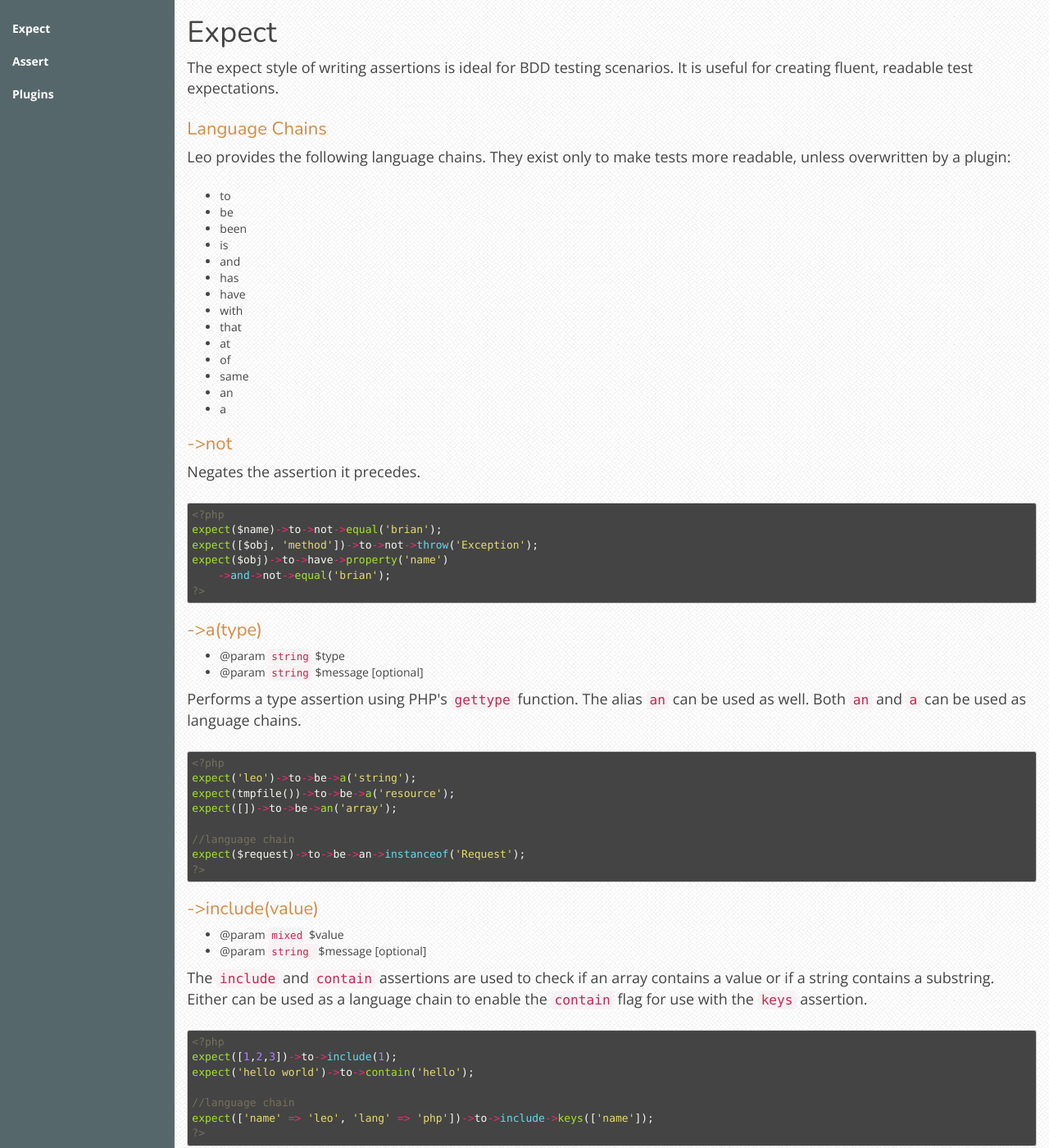
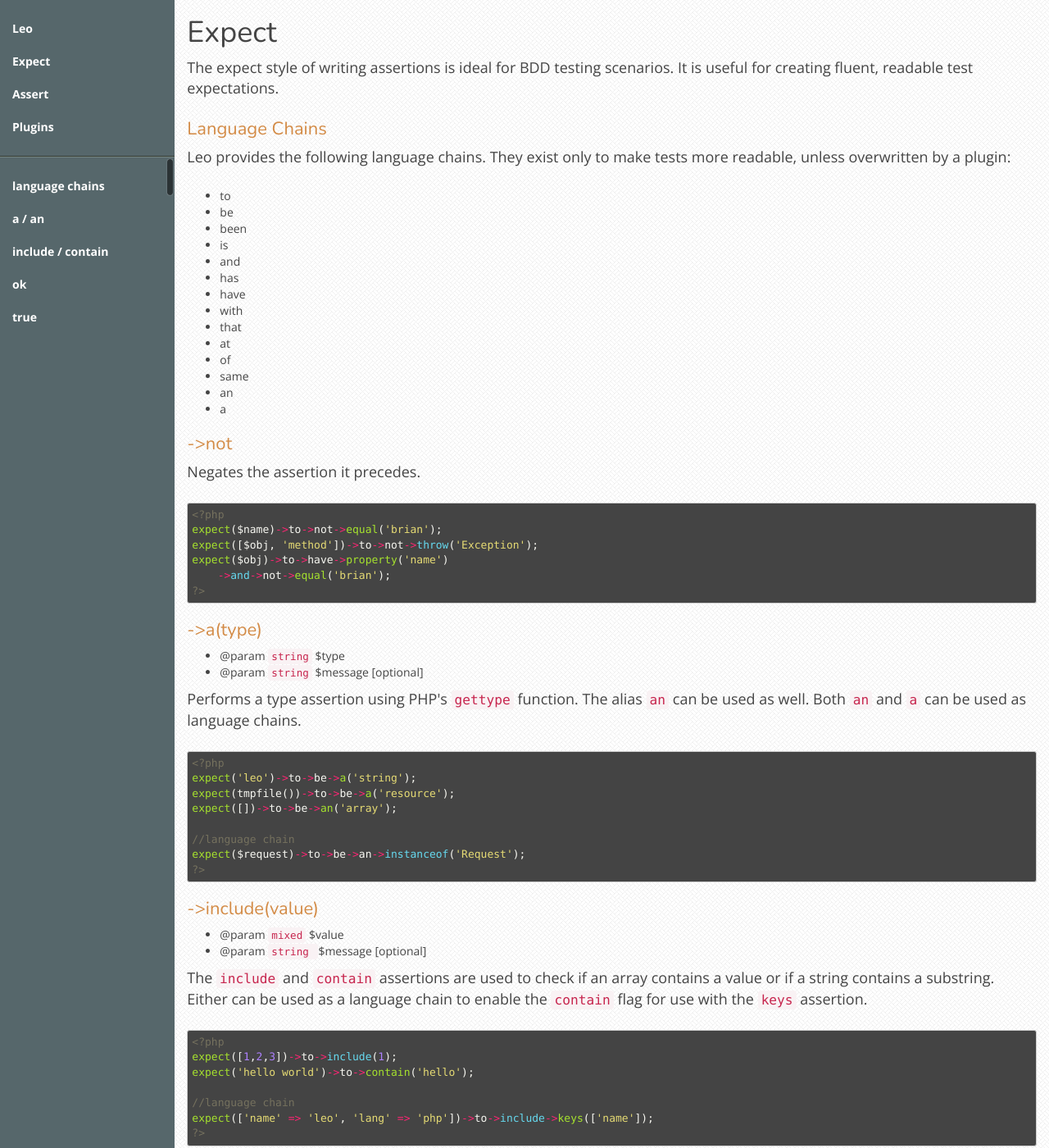
Before and after one commit to peridot-php/leo, a Jekyll site: the page built from expect.html, in a window 1280 px wide and 1400 px high. Shown: the whole window at 82% size. Built offline with Jekyll 4.4.1, drawn with Linux system fonts in a browser that asks for light colours; nearby versions of some CDN libraries; part of the change alters nothing that is shown.

Commit message:
scroll to and secondary nav

```diff
--- a/_includes/footer.html
+++ b/_includes/footer.html
@@ -3,5 +3,7 @@
     </div>
     <script src="//code.jquery.com/jquery-2.1.1.min.js"></script>
     <script src="{{site.url}}/js/bootstrap.min.js"></script>
+    <script src="{{site.url}}/js/antiscroll.js"></script>
+    <script src="{{site.url}}/js/leo.js"></script>
 </body>
 </html>
--- a/_includes/head.html
+++ b/_includes/head.html
@@ -15,6 +15,7 @@
     <link rel="stylesheet" href="{{site.baseurl}}/css/bootstrap.min.css">
     <link rel="stylesheet" href="{{site.baseurl}}/css/style.css">
     <link rel="stylesheet" href="{{site.baseurl}}/css/pygments-monokai.css">
+    <link rel="stylesheet" href="{{site.baseurl}}/css/antiscroll.css">
     <link rel="shortcut icon" href="{{site.baseurl}}/img/favicon.ico">
 </head>
 <body{% if page.class %} class="{{page.class}}"{% endif %}>
@@ -42,9 +43,40 @@
         <div class="row">
             <aside class="col-md-2 col-sm-3 sidebar hidden-xs">
                 <ul class="nav nav-sidebar">
+                    <li><a href="{{site.baseurl}}">Leo</a></li>
                     <li><a href="{{site.baseurl}}/expect.html">Expect</a></li>
                     <li><a href="#">Assert</a></li>
                     <li><a href="#">Plugins</a></li>
                 </ul>
+                {% if page.expect %}
+                <div class="antiscroll-wrap">
+                    <div class="antiscroll-inner">
+                        <ul class="nav nav-sidebar nav-scrollable">
+                            <li><a href="#expect_language_chains">language chains</a></li>
+                            <li><a href="#expect_a">a / an</a></li>
+                            <li><a href="#expect_include">include / contain</a></li>
+                            <li><a href="#expect_ok">ok</a></li>
+                            <li><a href="#expect_true">true</a></li>
+                            <li><a href="#expect_false">false</a></li>
+                            <li><a href="#expect_null">null</a></li>
+                            <li><a href="#expect_empty">empty</a></li>
+                            <li><a href="#expect_equal">equal</a></li>
+                            <li><a href="#expect_above">above</a></li>
+                            <li><a href="#expect_least">least</a></li>
+                            <li><a href="#expect_below">below</a></li>
+                            <li><a href="#expect_most">most</a></li>
+                            <li><a href="#expect_within">within</a></li>
+                            <li><a href="#expect_instanceof">instanceof</a></li>
+                            <li><a href="#expect_property">property</a></li>
+                            <li><a href="#expect_length">length</a></li>
+                            <li><a href="#expect_match">match</a></li>
+                            <li><a href="#expect_string">string</a></li>
+                            <li><a href="#expect_keys">keys</a></li>
+                            <li><a href="#expect_throw">throw</a></li>
+                            <li><a href="#expect_satisfy">satisfy</a></li>
+                        </ul>
+                    </div>
+                </div>
+                {% endif %}
             </aside>
             <main class="col-md-10 col-md-offset-2 col-sm-9 col-sm-offset-3" role="main">
--- /dev/null
+++ b/css/antiscroll.css
@@ -0,0 +1,63 @@
+.antiscroll-wrap {
+  display: inline-block;
+  position: relative;
+  overflow: hidden;
+}
+
+.antiscroll-scrollbar {
+  background: gray;
+  background: rgba(0, 0, 0, 0.5);
+  -webkit-border-radius: 7px;
+  -moz-border-radius: 7px;
+  border-radius: 7px;
+  -webkit-box-shadow: 0 0 1px #fff;
+  -moz-box-shadow: 0 0 1px #fff;
+  box-shadow: 0 0 1px #fff;
+  position: absolute;
+  opacity: 0;
+  filter: progid:DXImageTransform.Microsoft.Alpha(Opacity=0);
+  -webkit-transition: linear 300ms opacity;
+  -moz-transition: linear 300ms opacity;
+  -o-transition: linear 300ms opacity;
+}
+
+.antiscroll-scrollbar-shown {
+  opacity: 1;
+  filter: progid:DXImageTransform.Microsoft.Alpha(Opacity=100);
+}
+
+.antiscroll-scrollbar-horizontal {
+  height: 7px;
+  margin-left: 2px;
+  bottom: 2px;
+  left: 0;
+}
+
+.antiscroll-scrollbar-vertical {
+  width: 7px;
+  margin-top: 2px;
+  right: 2px;
+  top: 0;
+}
+
+.antiscroll-inner {
+  overflow: scroll;
+}
+
+/** A bug in Chrome 25 on Lion requires each selector to have their own
+    blocks. E.g. the following:
+
+    .antiscroll-inner::-webkit-scrollbar, .antiscroll-inner::scrollbar {...}
+
+    causes the width and height rules to be ignored by the browser resulting
+    in both native and antiscroll scrollbars appearing at the same time.
+ */
+.antiscroll-inner::-webkit-scrollbar {
+  width: 0;
+  height: 0;
+}
+
+.antiscroll-inner::scrollbar {
+  width: 0;
+  height: 0;
+}
--- a/css/style.css
+++ b/css/style.css
@@ -90,14 +90,33 @@ h2 {
     z-index:
 }
 
+.sidebar.col-md-2.col-sm-3 {
+    padding-left:0;
+    padding-right:0;
+}
+
 /**************
  * nav
  **************/
 .nav-sidebar {
-    margin-right: -30px;
-    margin-left: -30px;
-    padding-left: 15px;
+    border-bottom:1px solid #373D36;
     padding-top: 15px;
+    padding-bottom:15px;
+}
+
+.antiscroll-wrap {
+    border-top:1px solid #758682;
+    width:100%;
+}
+
+.nav-sidebar.nav-scrollable {
+    border-bottom-width:0;
+    margin-right:auto;
+    margin-left:auto;
+    padding-left:0;
+    padding-right:0;
+    width:100%;
+    height:200px;
 }
 
 .nav.nav-sidebar a {
--- a/expect.html
+++ b/expect.html
@@ -1,6 +1,7 @@
 ---
 layout: default
 title: Expect Guide
+expect: true
 ---
 
 <h1>Expect</h1>
@@ -9,7 +10,7 @@ title: Expect Guide
 	The expect style of writing assertions is ideal for BDD testing scenarios. It is useful for creating fluent, readable test expectations.
 </p>
 
-<h2>Language Chains</h2>
+<h2 id="expect_language_chains">Language Chains</h2>
 
 <p>Leo provides the following language chains. They exist only to make tests more readable, unless overwritten by a plugin:</p>
 
@@ -30,7 +31,7 @@ title: Expect Guide
 	<li>a</li>
 </ul>
 
-<h2>->not</h2>
+<h2 id="expect_not">->not</h2>
 
 <p>
 	Negates the assertion it precedes.
@@ -45,7 +46,7 @@ expect($obj)->to->have->property('name')
 ?>
 {% endhighlight %}
 
-<h2>->a(type)</h2>
+<h2 id="expect_a">->a(type)</h2>
 
 <ul>
 	<li>@param <code>string</code> $type</li>
@@ -67,7 +68,7 @@ expect($request)->to->be->an->instanceof('Request');
 ?>
 {% endhighlight %}
 
-<h2>->include(value)</h2>
+<h2 id="expect_include">->include(value)</h2>
 
 <ul>
 	<li>@param <code>mixed</code> $value</li>
@@ -88,7 +89,7 @@ expect(['name' => 'leo', 'lang' => 'php'])->to->include->keys(['name']);
 ?>
 {% endhighlight %}
 
-<h2>->ok</h2>
+<h2 id="expect_ok">->ok</h2>
 
 <ul>
 	<li>@param <code>string</code> $message [optional]</li>
@@ -109,7 +110,7 @@ expect(1)->to->be->ok();
 ?>
 {% endhighlight %}
 
-<h2>->true</h2>
+<h2 id="expect_true">->true</h2>
 
 <ul>
 	<li>@param <code>string</code> $message [optional]</li>
@@ -129,7 +130,7 @@ expect(true)->to->be->true();
 ?>
 {% endhighlight %}
 
-<h2>->false</h2>
+<h2 id="expect_false">->false</h2>
 
 <ul>
 	<li>@param <code>string</code> $message [optional]</li>
@@ -149,7 +150,7 @@ expect(false)->to->be->false();
 ?>
 {% endhighlight %}
 
-<h2>->null</h2>
+<h2 id="expect_null">->null</h2>
 
 <ul>
 	<li>@param <code>string</code> $message [optional]</li>
@@ -169,7 +170,7 @@ expect(null)->to->be->null();
 ?>
 {% endhighlight %}
 
-<h2>->empty</h2>
+<h2 id="expect_empty">->empty</h2>
 
 <ul>
 	<li>@param <code>string</code> $message [optional]</li>
@@ -189,7 +190,7 @@ expect([])->to->be->empty();
 ?>
 {% endhighlight %}
 
-<h2>->equal(value)</h2>
+<h2 id="expect_equal">->equal(value)</h2>
 
 <ul>
 	<li>@param <code>mixed</code> $value</li>
@@ -208,7 +209,7 @@ expect([1,2,3])->to->loosely->equal([1,2,3]);
 ?>
 {% endhighlight %}
 
-<h2>->above(value)</h2>
+<h2 id="expect_above">->above(value)</h2>
 
 <ul>
 	<li>@param <code>number</code> $value</li>
@@ -236,7 +237,7 @@ expect([1,2,3])->to->have->length->above(2);
 ?>
 {% endhighlight %}
 
-<h2>->least(value)</h2>
+<h2 id="expect_least">->least(value)</h2>
 
 <ul>
 	<li>@param <code>number</code> $value</li>
@@ -264,7 +265,7 @@ expect([1,2,3])->to->have->length->of->at->least(2);
 ?>
 {% endhighlight %}
 
-<h2>->below(value)</h2>
+<h2 id="expect_below">->below(value)</h2>
 
 <ul>
 	<li>@param <code>number</code> $value</li>
@@ -292,7 +293,7 @@ expect([1])->to->have->length->below(2);
 ?>
 {% endhighlight %}
 
-<h2>->most(value)</h2>
+<h2 id="expect_most">->most(value)</h2>
 
 <ul>
 	<li>@param <code>number</code> $value</li>
@@ -320,7 +321,7 @@ expect([1,2,3])->to->have->length->of->at->most(5);
 ?>
 {% endhighlight %}
 
-<h2>->within(lower, upper)</h2>
+<h2 id="expect_within">->within(lower, upper)</h2>
 
 <ul>
 	<li>@param <code>number</code> $lower</li>
@@ -349,7 +350,7 @@ expect([1,2,3])->to->have->length->within(2, 4);
 ?>
 {% endhighlight %}
 
-<h2>->instanceof(className)</h2>
+<h2 id="expect_instanceof">->instanceof(className)</h2>
 
 <ul>
 	<li>@param <code>string</code> $className</li>
@@ -367,7 +368,7 @@ expect($object)->to->be->an->instanceof('stdClass');
 ?>
 {% endhighlight %}
 
-<h2>->property(name, [value])</h2>
+<h2 id="expect_property">->property(name, [value])</h2>
 
 <ul>
 	<li>@param <code>string</code> $name</li>
@@ -436,7 +437,7 @@ expect($person)
 ?>
 {% endhighlight %}
 
-<h2>->length(value)</h2>
+<h2 id="expect_length">->length(value)</h2>
 
 <ul>
 	<li>@param <code>number</code> $value</li>
@@ -465,7 +466,7 @@ expect('hello')->to->have->length->below(10);
 ?>
 {% endhighlight %}
 
-<h2>->match(pattern)</h2>
+<h2 id="expect_match">->match(pattern)</h2>
 
 <ul>
 	<li>@param <code>string</code> $pattern</li>
@@ -482,7 +483,7 @@ expect('hello')->to->match('/^he/');
 ?>
 {% endhighlight %}
 
-<h2>->string(string)</h2>
+<h2 id="expect_string">->string(string)</h2>
 
 <ul>
 	<li>@param <code>string</code> $string</li>
@@ -499,7 +500,7 @@ expect('goodbye')->to->have->string('good');
 ?>
 {% endhighlight %}
 
-<h2>->keys(keys)</h2>
+<h2 id="expect_keys">->keys(keys)</h2>
 
 <ul>
 	<li>@param <code>array</code> $keys</li>
@@ -523,7 +524,7 @@ expect($petArray)->to->include->keys(['name', 'age']);
 ?>
 {% endhighlight %}
 
-<h2>->throw(exceptionClass, [exceptionMessage])</h2>
+<h2 id="expect_throw">->throw(exceptionClass, [exceptionMessage])</h2>
 
 <ul>
 	<li>@param <code>string</code> $exceptionClass</li>
@@ -545,7 +546,7 @@ expect([$object, 'method'])->to->not->throw('Exception');
 ?>
 {% endhighlight %}
 
-<h2>->satisfy(callable)</h2>
+<h2 id="expect_satisfy">->satisfy(callable)</h2>
 
 <ul>
 	<li>@param <code>callable</code> $callable</li>
--- /dev/null
+++ b/js/antiscroll.js
@@ -0,0 +1,471 @@
+(function ($) {
+
+  /**
+   * Augment jQuery prototype.
+   */
+
+  $.fn.antiscroll = function (options) {
+    return this.each(function () {
+      if ($(this).data('antiscroll')) {
+        $(this).data('antiscroll').destroy();
+      }
+
+      $(this).data('antiscroll', new $.Antiscroll(this, options));
+    });
+  };
+
+  /**
+   * Expose constructor.
+   */
+
+  $.Antiscroll = Antiscroll;
+
+  /**
+   * Antiscroll pane constructor.
+   *
+   * @param {Element|jQuery} main pane
+   * @parma {Object} options
+   * @api public
+   */
+
+  function Antiscroll (el, opts) {
+    this.el = $(el);
+    this.options = opts || {};
+
+    this.x = (false !== this.options.x) || this.options.forceHorizontal;
+    this.y = (false !== this.options.y) || this.options.forceVertical;
+    this.autoHide = false !== this.options.autoHide;
+    this.padding = undefined == this.options.padding ? 2 : this.options.padding;
+
+    this.inner = this.el.find('.antiscroll-inner');
+    this.inner.css({
+        'width':  '+=' + (this.y ? scrollbarSize() : 0)
+      , 'height': '+=' + (this.x ? scrollbarSize() : 0)
+    });
+
+    this.refresh();
+  };
+
+  /**
+   * refresh scrollbars
+   *
+   * @api public
+   */
+
+  Antiscroll.prototype.refresh = function() {
+    var needHScroll = this.inner.get(0).scrollWidth > this.el.width() + (this.y ? scrollbarSize() : 0),
+	    needVScroll = this.inner.get(0).scrollHeight > this.el.height() + (this.x ? scrollbarSize() : 0);
+
+    if (this.x) {
+      if (!this.horizontal && needHScroll) {
+        this.horizontal = new Scrollbar.Horizontal(this);
+      } else if (this.horizontal && !needHScroll)  {
+        this.horizontal.destroy();
+        this.horizontal = null;
+      } else if (this.horizontal) {
+        this.horizontal.update();
+      }
+    }
+
+    if (this.y) {
+      if (!this.vertical && needVScroll) {
+        this.vertical = new Scrollbar.Vertical(this);
+      } else if (this.vertical && !needVScroll)  {
+        this.vertical.destroy();
+        this.vertical = null;
+      } else if (this.vertical) {
+        this.vertical.update();
+      }
+    }
+  };
+
+  /**
+   * Cleans up.
+   *
+   * @return {Antiscroll} for chaining
+   * @api public
+   */
+
+  Antiscroll.prototype.destroy = function () {
+    if (this.horizontal) {
+      this.horizontal.destroy();
+      this.horizontal = null
+    }
+    if (this.vertical) {
+      this.vertical.destroy();
+      this.vertical = null
+    }
+    return this;
+  };
+
+  /**
+   * Rebuild Antiscroll.
+   *
+   * @return {Antiscroll} for chaining
+   * @api public
+   */
+
+  Antiscroll.prototype.rebuild = function () {
+    this.destroy();
+    this.inner.attr('style', '');
+    Antiscroll.call(this, this.el, this.options);
+    return this;
+  };
+
+  /**
+   * Scrollbar constructor.
+   *
+   * @param {Element|jQuery} element
+   * @api public
+   */
+
+  function Scrollbar (pane) {
+    this.pane = pane;
+    this.pane.el.append(this.el);
+    this.innerEl = this.pane.inner.get(0);
+
+    this.dragging = false;
+    this.enter = false;
+    this.shown = false;
+
+    // hovering
+    this.pane.el.mouseenter($.proxy(this, 'mouseenter'));
+    this.pane.el.mouseleave($.proxy(this, 'mouseleave'));
+
+    // dragging
+    this.el.mousedown($.proxy(this, 'mousedown'));
+
+    // scrolling
+    this.innerPaneScrollListener = $.proxy(this, 'scroll');
+    this.pane.inner.scroll(this.innerPaneScrollListener);
+
+    // wheel -optional-
+    this.innerPaneMouseWheelListener = $.proxy(this, 'mousewheel');
+    this.pane.inner.bind('mousewheel', this.innerPaneMouseWheelListener);
+
+    // show
+    var initialDisplay = this.pane.options.initialDisplay;
+
+    if (initialDisplay !== false) {
+      this.show();
+      if (this.pane.autoHide) {
+          this.hiding = setTimeout($.proxy(this, 'hide'), parseInt(initialDisplay, 10) || 3000);
+      }
+    }
+  };
+
+  /**
+   * Cleans up.
+   *
+   * @return {Scrollbar} for chaining
+   * @api public
+   */
+
+  Scrollbar.prototype.destroy = function () {
+    this.el.remove();
+    this.pane.inner.unbind('scroll', this.innerPaneScrollListener);
+    this.pane.inner.unbind('mousewheel', this.innerPaneMouseWheelListener);
+    return this;
+  };
+
+  /**
+   * Called upon mouseenter.
+   *
+   * @api private
+   */
+
+  Scrollbar.prototype.mouseenter = function () {
+    this.enter = true;
+    this.show();
+  };
+
+  /**
+   * Called upon mouseleave.
+   *
+   * @api private
+   */
+
+  Scrollbar.prototype.mouseleave = function () {
+    this.enter = false;
+
+    if (!this.dragging) {
+        if (this.pane.autoHide) {
+            this.hide();
+        }
+    }
+  };
+
+  /**
+   * Called upon wrap scroll.
+   *
+   * @api private
+   */
+
+  Scrollbar.prototype.scroll = function () {
+    if (!this.shown) {
+      this.show();
+      if (!this.enter && !this.dragging) {
+        if (this.pane.autoHide) {
+            this.hiding = setTimeout($.proxy(this, 'hide'), 1500);
+        }
+      }
+    }
+
+    this.update();
+  };
+
+  /**
+   * Called upon scrollbar mousedown.
+   *
+   * @api private
+   */
+
+  Scrollbar.prototype.mousedown = function (ev) {
+    ev.preventDefault();
+
+    this.dragging = true;
+
+    this.startPageY = ev.pageY - parseInt(this.el.css('top'), 10);
+    this.startPageX = ev.pageX - parseInt(this.el.css('left'), 10);
+
+    // prevent crazy selections on IE
+    this.el[0].ownerDocument.onselectstart = function () { return false; };
+
+    var pane = this.pane,
+	    move = $.proxy(this, 'mousemove'),
+		self = this
+
+    $(this.el[0].ownerDocument)
+      .mousemove(move)
+      .mouseup(function () {
+        self.dragging = false;
+        this.onselectstart = null;
+
+        $(this).unbind('mousemove', move);
+
+        if (!self.enter) {
+          self.hide();
+        }
+      });
+  };
+
+  /**
+   * Show scrollbar.
+   *
+   * @api private
+   */
+
+  Scrollbar.prototype.show = function (duration) {
+    if (!this.shown && this.update()) {
+      this.el.addClass('antiscroll-scrollbar-shown');
+      if (this.hiding) {
+        clearTimeout(this.hiding);
+        this.hiding = null;
+      }
+      this.shown = true;
+    }
+  };
+
+  /**
+   * Hide scrollbar.
+   *
+   * @api private
+   */
+
+  Scrollbar.prototype.hide = function () {
+    if (this.pane.autoHide !== false && this.shown) {
+      // check for dragging
+      this.el.removeClass('antiscroll-scrollbar-shown');
+      this.shown = false;
+    }
+  };
+
+  /**
+   * Horizontal scrollbar constructor
+   *
+   * @api private
+   */
+
+  Scrollbar.Horizontal = function (pane) {
+    this.el = $('<div class="antiscroll-scrollbar antiscroll-scrollbar-horizontal"/>', pane.el);
+    Scrollbar.call(this, pane);
+  };
+
+  /**
+   * Inherits from Scrollbar.
+   */
+
+  inherits(Scrollbar.Horizontal, Scrollbar);
+
+  /**
+   * Updates size/position of scrollbar.
+   *
+   * @api private
+   */
+
+  Scrollbar.Horizontal.prototype.update = function () {
+    var paneWidth = this.pane.el.width(),
+	    trackWidth = paneWidth - this.pane.padding * 2,
+		innerEl = this.pane.inner.get(0)
+
+    this.el
+      .css('width', trackWidth * paneWidth / innerEl.scrollWidth)
+      .css('left', trackWidth * innerEl.scrollLeft / innerEl.scrollWidth);
+
+    return paneWidth < innerEl.scrollWidth;
+  };
+
+  /**
+   * Called upon drag.
+   *
+   * @api private
+   */
+
+  Scrollbar.Horizontal.prototype.mousemove = function (ev) {
+    var trackWidth = this.pane.el.width() - this.pane.padding * 2,
+	    pos = ev.pageX - this.startPageX,
+		barWidth = this.el.width(),
+		innerEl = this.pane.inner.get(0)
+
+    // minimum top is 0, maximum is the track height
+    var y = Math.min(Math.max(pos, 0), trackWidth - barWidth);
+
+    innerEl.scrollLeft = (innerEl.scrollWidth - this.pane.el.width())
+      * y / (trackWidth - barWidth);
+  };
+
+  /**
+   * Called upon container mousewheel.
+   *
+   * @api private
+   */
+
+  Scrollbar.Horizontal.prototype.mousewheel = function (ev, delta, x, y) {
+    if ((x < 0 && 0 == this.pane.inner.get(0).scrollLeft) ||
+        (x > 0 && (this.innerEl.scrollLeft + Math.ceil(this.pane.el.width())
+          == this.innerEl.scrollWidth))) {
+      ev.preventDefault();
+      return false;
+    }
+  };
+
+  /**
+   * Vertical scrollbar constructor
+   *
+   * @api private
+   */
+
+  Scrollbar.Vertical = function (pane) {
+    this.el = $('<div class="antiscroll-scrollbar antiscroll-scrollbar-vertical"/>', pane.el);
+    Scrollbar.call(this, pane);
+  };
+
+  /**
+   * Inherits from Scrollbar.
+   */
+
+  inherits(Scrollbar.Vertical, Scrollbar);
+
+  /**
+   * Updates size/position of scrollbar.
+   *
+   * @api private
+   */
+
+  Scrollbar.Vertical.prototype.update = function () {
+    var paneHeight = this.pane.el.height(),
+	    trackHeight = paneHeight - this.pane.padding * 2,
+		innerEl = this.innerEl;
+
+    var scrollbarHeight = trackHeight * paneHeight / innerEl.scrollHeight;
+    scrollbarHeight = scrollbarHeight < 20 ? 20 : scrollbarHeight;
+
+    var topPos = trackHeight * innerEl.scrollTop / innerEl.scrollHeight;
+
+    if((topPos + scrollbarHeight) > trackHeight) {
+        var diff = (topPos + scrollbarHeight) - trackHeight;
+        topPos = topPos - diff - 3;
+    }
+
+    this.el
+      .css('height', scrollbarHeight)
+      .css('top', topPos);
+
+	  return paneHeight < innerEl.scrollHeight;
+  };
+
+  /**
+   * Called upon drag.
+   *
+   * @api private
+   */
+
+  Scrollbar.Vertical.prototype.mousemove = function (ev) {
+    var paneHeight = this.pane.el.height(),
+	    trackHeight = paneHeight - this.pane.padding * 2,
+		pos = ev.pageY - this.startPageY,
+		barHeight = this.el.height(),
+		innerEl = this.innerEl
+
+    // minimum top is 0, maximum is the track height
+    var y = Math.min(Math.max(pos, 0), trackHeight - barHeight);
+
+    innerEl.scrollTop = (innerEl.scrollHeight - paneHeight)
+      * y / (trackHeight - barHeight);
+  };
+
+  /**
+   * Called upon container mousewheel.
+   *
+   * @api private
+   */
+
+  Scrollbar.Vertical.prototype.mousewheel = function (ev, delta, x, y) {
+    if ((y > 0 && 0 == this.innerEl.scrollTop) ||
+        (y < 0 && (this.innerEl.scrollTop + Math.ceil(this.pane.el.height())
+          == this.innerEl.scrollHeight))) {
+      ev.preventDefault();
+      return false;
+    }
+  };
+
+  /**
+   * Cross-browser inheritance.
+   *
+   * @param {Function} constructor
+   * @param {Function} constructor we inherit from
+   * @api private
+   */
+
+  function inherits (ctorA, ctorB) {
+    function f() {};
+    f.prototype = ctorB.prototype;
+    ctorA.prototype = new f;
+  };
+
+  /**
+   * Scrollbar size detection.
+   */
+
+  var size;
+
+  function scrollbarSize () {
+    if (size === undefined) {
+      var div = $(
+          '<div class="antiscroll-inner" style="width:50px;height:50px;overflow-y:scroll;'
+        + 'position:absolute;top:-200px;left:-200px;"><div style="height:100px;width:100%"/>'
+        + '</div>'
+      );
+
+      $('body').append(div);
+      var w1 = $(div).innerWidth();
+      var w2 = $('div', div).innerWidth();
+      $(div).remove();
+
+      size = w1 - w2;
+    }
+
+    return size;
+  };
+
+})(jQuery);
--- /dev/null
+++ b/js/leo.js
@@ -0,0 +1,16 @@
+$(function () {
+  $("a").on('click', function(event) {
+    var selector = this.href.replace(/[^#]+#/, '');
+    var target = $('#' + selector);
+    if(target.length) {
+        event.preventDefault();
+        $('html, body').animate({
+            scrollTop: target.offset().top
+        }, 1000);
+    }
+  });
+
+  $('.antiscroll-wrap').antiscroll({
+    autoHide: false
+  });
+});
```
Also changed, not shown: 6 other files.
